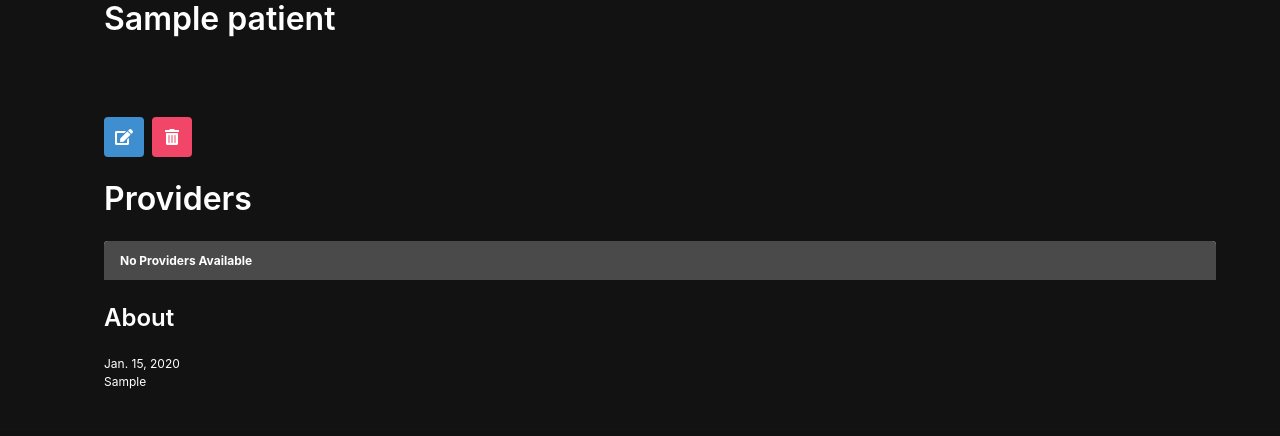
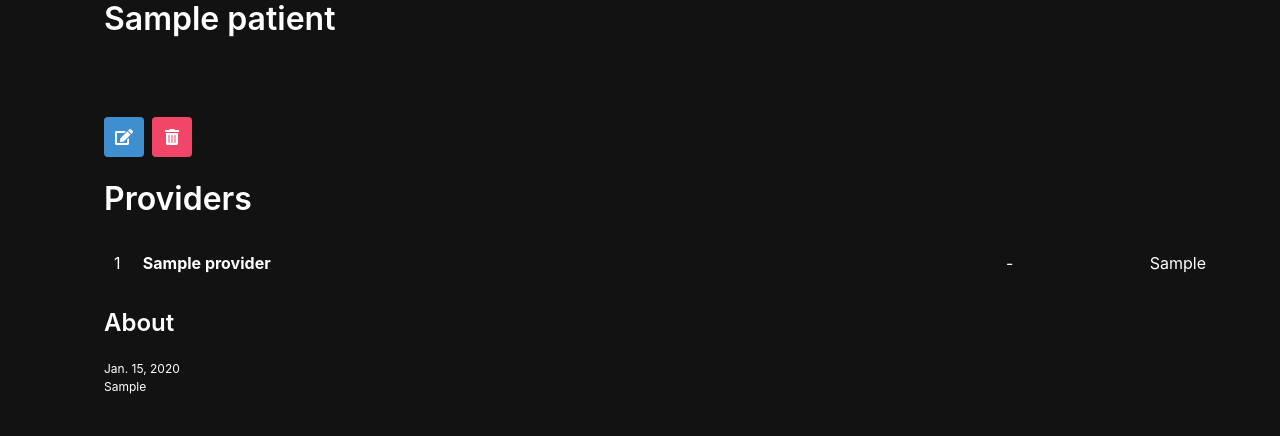
Before and after one commit to anthowest/ConnectCare, a Django app: page /patients/1/ in a window 1280 px wide. Shown: the part 475-911 px from the top of the page. Before the commit the page ends 864 px from the top, so only its background shows below. Run offline with Django 4.2, Linux system fonts and the light colour scheme; tables that the repository leaves empty hold one stand-in row (values such as "Sample post").

Commit message:
Provider rendering

```diff
--- a/main_app/models.py
+++ b/main_app/models.py
@@ -23,7 +23,7 @@ class Patient(models.Model):
 class Provider(models.Model):
     name = models.CharField(max_length=100)
     speciality = models.CharField(max_length=200)
-    patient = models.ForeignKey(Patient, on_delete=models.CASCADE, related_name="patients")
+    patient = models.ForeignKey(Patient, on_delete=models.CASCADE, related_name="providers")
 
     def __str__(self):
         return self.name
--- a/main_app/static/styles/main.css
+++ b/main_app/static/styles/main.css
@@ -39,7 +39,7 @@ body {
     font-size: 12px;
   }
 
-  /* .detail__img {
+  .detail__img {
     position: absolute;
     left: 0;
     top: 0;
@@ -58,7 +58,7 @@ body {
     width: 100%;
     height: 100%;
     z-index: 5;
-  } */
+  }
 
   img {
     width: 100%;
@@ -76,3 +76,22 @@ body {
   .detail__container {
     margin-top: 500px;
   }
+
+  .detail__songs {
+    width: 100%;
+    display: flex;
+    flex-direction: column;
+}
+
+.song {
+    width: 100%;
+    padding: 10px;
+    display: grid;
+    grid-template-columns: 0.1fr 3fr 0.5fr 0.03fr;
+    border-radius: 5px;
+}
+
+.song:hover {
+    background-color: hsla(0, 0%, 100%, 0.1);
+    cursor: pointer;
+}
--- a/main_app/templates/patient_detail.html
+++ b/main_app/templates/patient_detail.html
@@ -30,7 +30,7 @@
         {% for provider in patient.providers.all %}
             <div class="song">
                 <span>{{forloop.counter}}</span>
-                <span><b>{{provider.name}}</b></span>
+                <span><b>{{provider.name}}</b></span> -
                 <span>{{provider.speciality}}</span>
             </div>
         {% empty %}
```
